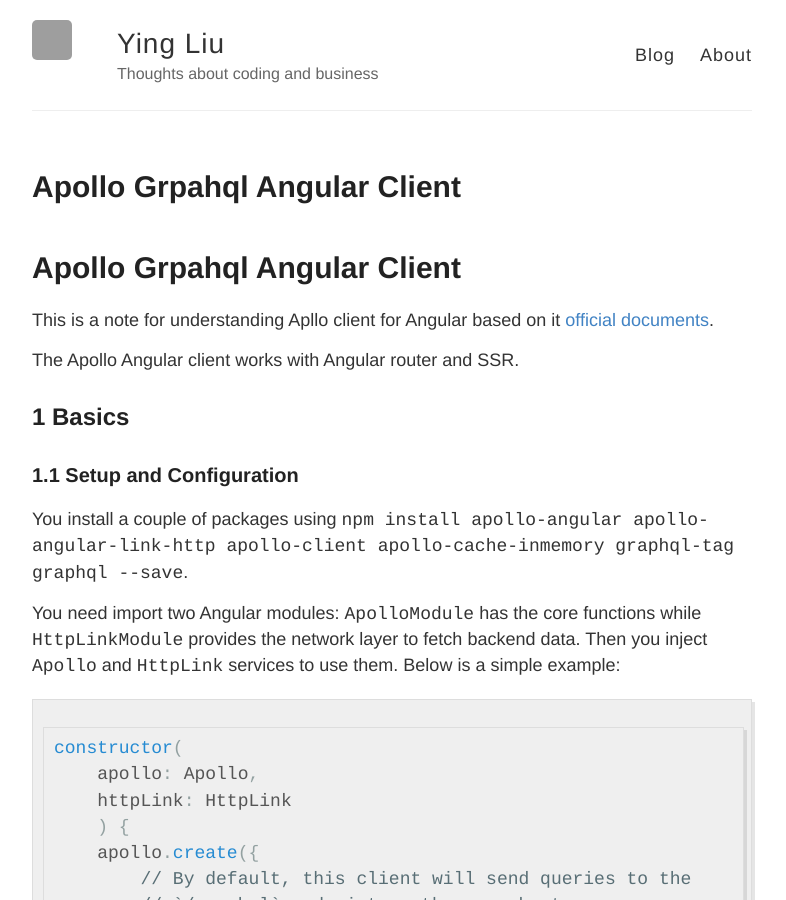
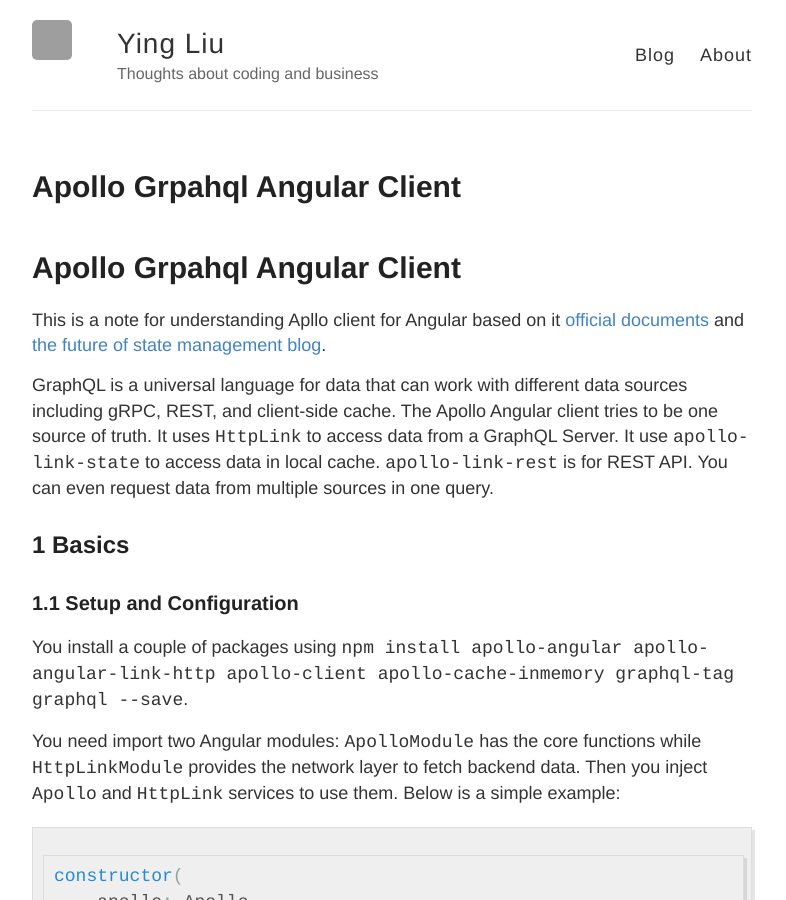
Before and after one commit to YingLiu4203/old-dev-blog, a Jekyll site: the page built from _posts/2017-12-22-apollo-graphql-angular.md, in a window 1280 px wide and 900 px high. Shown: the whole window, without its empty margins (248-1034 px from the left). Built offline with Jekyll 4.4.1, drawn with Linux system fonts in a browser that asks for light colours; comment, search, counter and statistics services are not loaded; grey boxes are pictures that could not be loaded.

Commit message:
add apollo angular

```diff
--- a/_posts/2017-12-22-apollo-graphql-angular.md
+++ b/_posts/2017-12-22-apollo-graphql-angular.md
@@ -8,9 +8,9 @@ tags:
 ---
 # Apollo Grpahql Angular Client
 
-This is a note for understanding Apllo client for Angular based on it [official documents](https://www.apollographql.com/docs/angular/).
+This is a note for understanding Apllo client for Angular based on it [official documents](https://www.apollographql.com/docs/angular/) and [the future of state management blog](https://dev-blog.apollodata.com/the-future-of-state-management-dd410864cae2).
 
-The Apollo Angular client works with Angular router and SSR.
+GraphQL is a universal language for data that can work with different data sources including gRPC, REST, and client-side cache. The Apollo Angular client tries to be one source of truth. It uses `HttpLink` to access data from a GraphQL Server. It use `apollo-link-state` to access data in local cache. `apollo-link-rest` is for REST API. You can even request data from multiple sources in one query.
 
 ## 1 Basics
 
```
